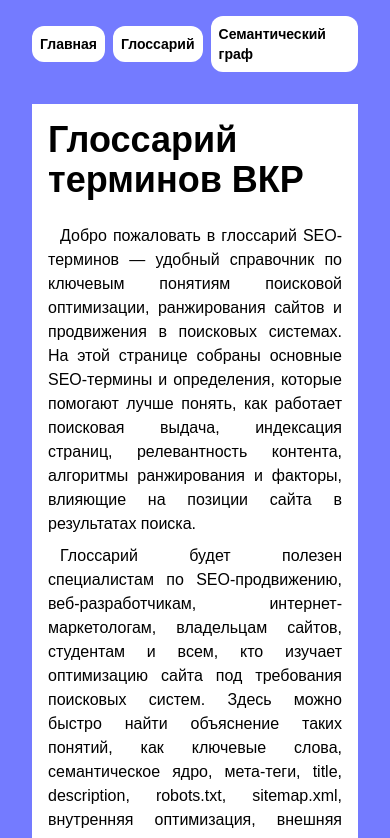
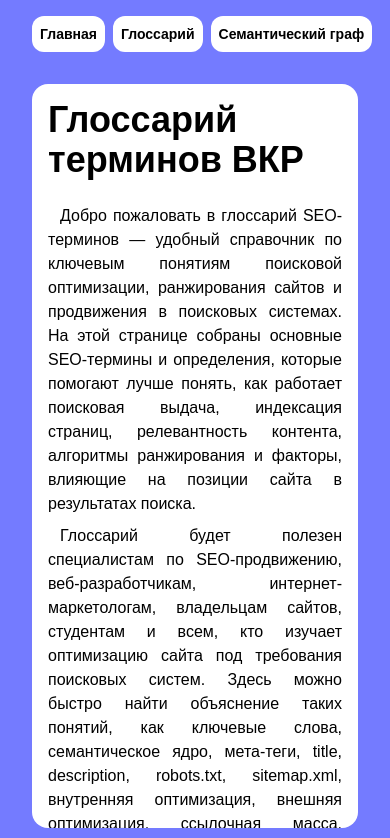
Before and after one commit to skoptenco/glossary-frontend-next, a Next.js app: page / in a window 390 px wide. Shown: the top 838 px of the page. Built offline with nearby package versions, Linux system fonts and the light colour scheme; no server answers.

Commit message:
feat: - responsive

```diff
--- a/app/graph/page.tsx
+++ b/app/graph/page.tsx
@@ -22,7 +22,7 @@ export const metadata: Metadata = {
 export default function Page() {
     return (
         <PageWrapper transparent>
-            <PageTitle>Семантический граф связи</PageTitle>
+            <PageTitle color="#FFF">Семантический граф связи</PageTitle>
             <div style={{width: '100vw', height: '100vh'}}>
                 <FlowGraph/>
             </div>
--- a/app/layout.tsx
+++ b/app/layout.tsx
@@ -1,6 +1,7 @@
 import { Geist, Geist_Mono } from "next/font/google";
 import "./globals.css";
 import {Header} from "@/widgets/header";
+import {ReactNode} from "react";
 
 const geistSans = Geist({
   variable: "--font-geist-sans",
@@ -15,7 +16,7 @@ const geistMono = Geist_Mono({
 export default function RootLayout({
   children,
 }: Readonly<{
-  children: React.ReactNode;
+  children: ReactNode;
 }>) {
   return (
     <html lang="en">
@@ -24,7 +25,7 @@ export default function RootLayout({
       >
         <div className="h-dvh px-8">
             <Header/>
-            <div style={{height: "calc(100% - 68px)"}} className="py-4">
+            <div style={{height: "calc(100% - 68px)", overflowY: "auto"}} className="py-4 rounded-b-md">
                 {children}
             </div>
         </div>
--- a/app/terms/[keyword]/page.tsx
+++ b/app/terms/[keyword]/page.tsx
@@ -1,5 +1,6 @@
 "use server"
 import {getApi} from "@/shared/api";
+import { SlArrowLeft } from "react-icons/sl";
 import {PageTitle} from "@/shared/ui/pageTitle";
 import {PageWrapper} from "@/shared/ui/pageWrapper";
 import {Metadata} from "next";
@@ -48,7 +49,12 @@ export default async function Page({params}: { params: Promise<{ keyword: string
 
     return (
         <PageWrapper>
-            <Link href="/terms">К списку</Link>
+            <Link href="/terms"
+                  className="flex gap-2 items-center appearance-none border-none outline-none p-2 rounded-xl max-w-max  text-sm font-semibold text-white bg-indigo-800 hover:bg-indigo-600 hover:text-white whitespace-nowrap"
+            >
+                <SlArrowLeft/>
+                К списку
+            </Link>
             <PageTitle>{term.title}</PageTitle>
             {renderText(term.full_description)}
         </PageWrapper>
--- a/app/terms/page.tsx
+++ b/app/terms/page.tsx
@@ -3,6 +3,7 @@ import {PageWrapper} from "@/shared/ui/pageWrapper";
 import {getApi} from "@/shared/api";
 import {TermCard} from "@/entities/term/ui/TermCard";
 import type {Metadata} from "next";
+import clsx from "clsx";
 
 export const metadata: Metadata = {
     title: "Список SEO терминов",
@@ -28,7 +29,13 @@ export default async function Page() {
     return (
         <PageWrapper transparent>
             <PageTitle color="#FFF">Список терминов</PageTitle>
-            <div className="grid grid-cols-4 gap-2">
+            <div className={clsx(
+                "grid gap-2",
+                "grid-cols-1",
+                "sm:grid-cols-2",
+                "md:grid-cols-3",
+                "xl:grid-cols-4",
+            )}>
                 {terms.map(term => (
                     <TermCard term={term} key={term.keyword}/>))}
             </div>
--- a/package.json
+++ b/package.json
@@ -21,7 +21,8 @@
     "next": "16.1.6",
     "next-mdx-remote": "^6.0.0",
     "react": "19.2.3",
-    "react-dom": "19.2.3"
+    "react-dom": "19.2.3",
+    "react-icons": "^5.6.0"
   },
   "devDependencies": {
     "@tailwindcss/postcss": "^4",
--- a/shared/ui/activeLink/activeLink.tsx
+++ b/shared/ui/activeLink/activeLink.tsx
@@ -14,7 +14,7 @@ export default function ActiveLink(props: ActiveLinkProps) {
     return (
         <Link
             className={clsx(
-                "appearance-none border-none outline-none p-2 rounded-xl  text-sm font-semibold hover:bg-indigo-800 hover:text-white",
+                "appearance-none border-none outline-none p-2 rounded-xl  text-sm font-semibold hover:bg-indigo-800 hover:text-white whitespace-nowrap",
                 active ? "bg-indigo-800 text-white" : "bg-white text-black",
             )}
             {...restProps}
--- a/shared/ui/pageWrapper/pageWrapper.tsx
+++ b/shared/ui/pageWrapper/pageWrapper.tsx
@@ -10,7 +10,7 @@ export default function PageWrapper(props: PageWrapperProps) {
 
     return (
         <div className={clsx(
-            "flex flex-col w-full h-full gap-6 p-4 text-black",
+            "flex flex-col w-full h-full gap-6 p-4 text-black rounded-2xl overflow-y-auto",
             transparent ? "bg-transparent" : "bg-white",
         )}>
             {children}
```
Also changed, not shown: 1 other file (tests, documents, lock files or other folders).
